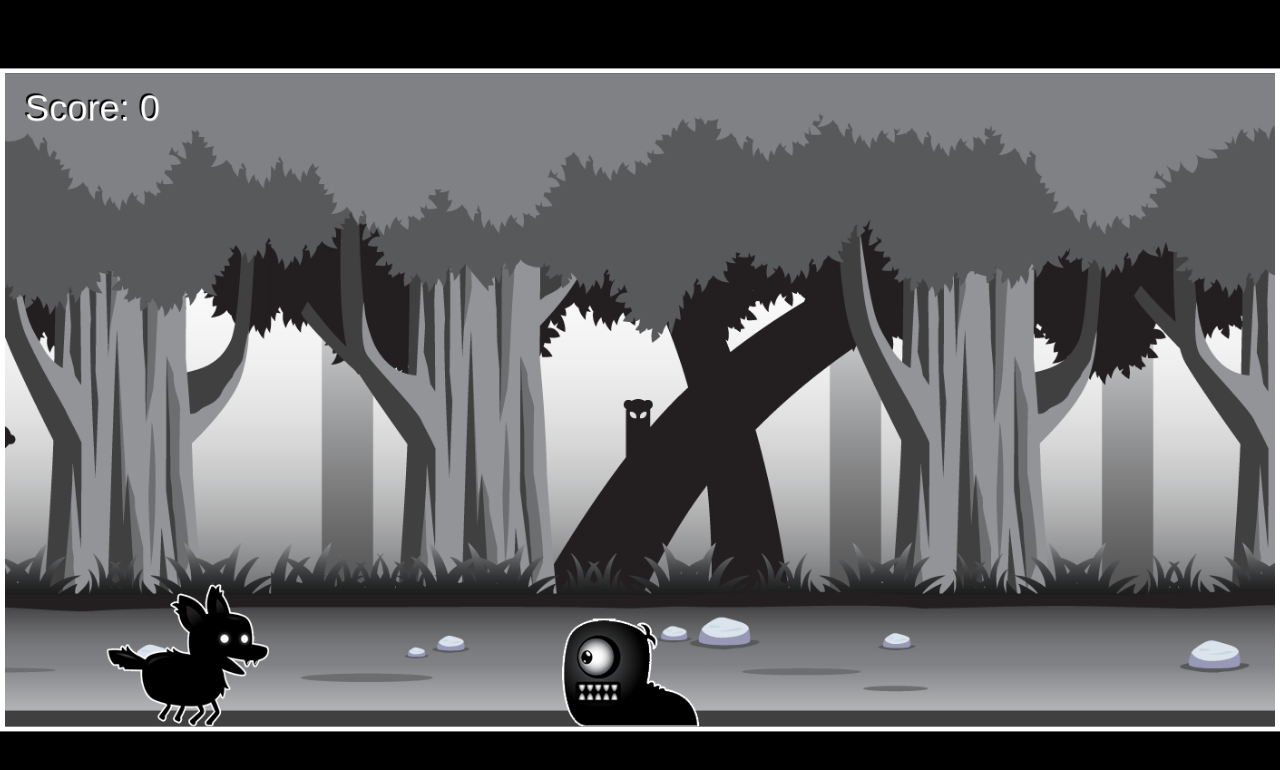
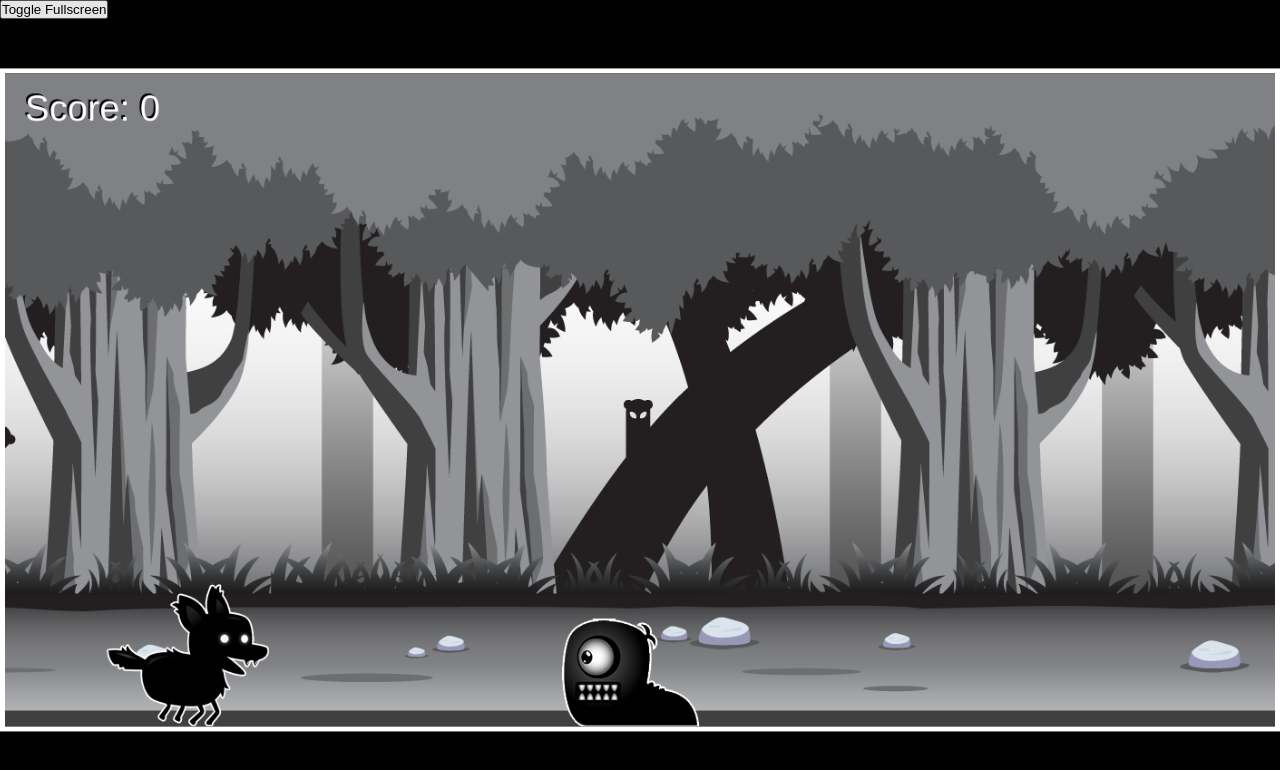
Before and after one commit to cengizcinar01/endless-runner, a plain HTML site: page index.html in a window 1280 px wide. Drawn offline with Linux system fonts and the light colour scheme.

Commit message:
Added Fullscreen Toggle Button

```diff
--- a/index.html
+++ b/index.html
@@ -13,6 +13,7 @@
         <img id="playerImage" src="player.png" alt="Player Image">
         <img id="backgroundImage" src="background_single.png" alt="Background Image">
         <img id="enemyImage" src="enemy_1.png" alt="Enemy Image">
+        <button id="fullScreenButton">Toggle Fullscreen</button>
 
         <script src="script.js"></script>
     </body>
```
